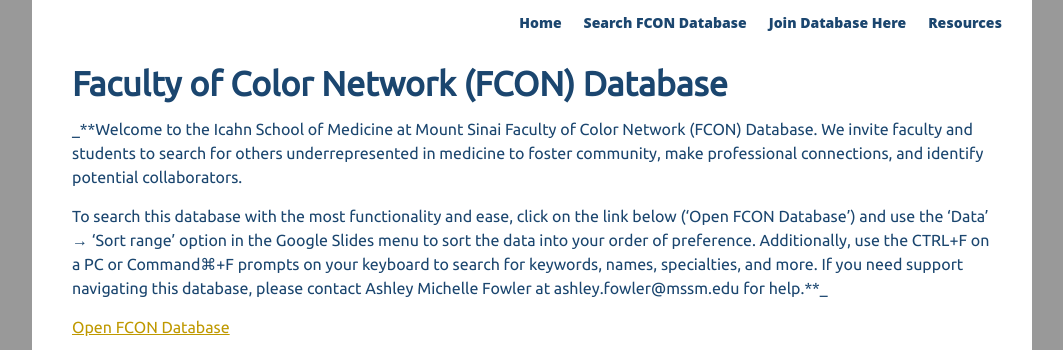
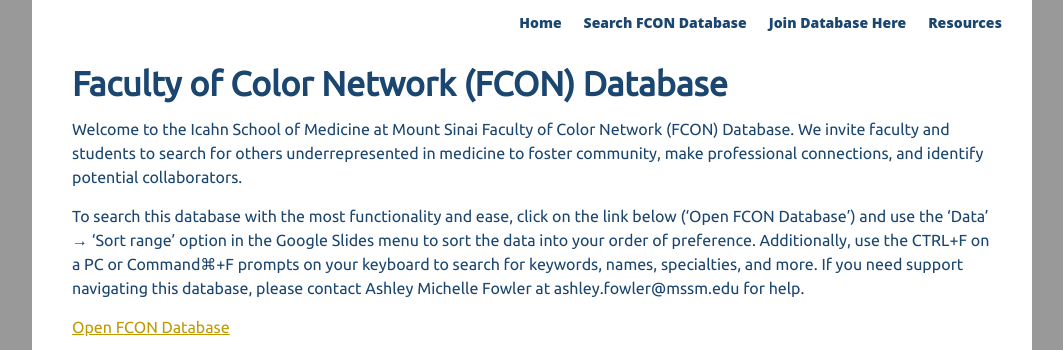
Before and after one commit to MSSMCMCA/FCON.github.io, a Jekyll site: the page built from list.md, in a window 1280 px wide, cut to the strip 0-350 px from the top of the page. Shown: the whole strip, without its empty margins (108-1171 px from the left). Built offline with Jekyll 4.4.1, drawn with Linux system fonts in a browser that asks for light colours; nearby versions of some CDN libraries.

Commit message:
Update list.md

```diff
--- a/list.md
+++ b/list.md
@@ -6,9 +6,9 @@
 
 {::options parse_block_html="true" /}
 
-_**Welcome to the Icahn School of Medicine at Mount Sinai Faculty of Color Network (FCON) Database. We invite faculty and students to search for others underrepresented in medicine to foster community, make professional connections, and identify potential collaborators.
+Welcome to the Icahn School of Medicine at Mount Sinai Faculty of Color Network (FCON) Database. We invite faculty and students to search for others underrepresented in medicine to foster community, make professional connections, and identify potential collaborators.
 
-To search this database with the most functionality and ease, click on the link below (‘Open FCON Database’) and use the ‘Data’ → ‘Sort range’ option in the Google Slides menu to sort the data into your order of preference. Additionally, use the CTRL+F on a PC or Command⌘+F prompts on your keyboard to search for keywords, names, specialties, and more. If you need support navigating this database, please contact Ashley Michelle Fowler at ashley.fowler@mssm.edu for help.**_
+To search this database with the most functionality and ease, click on the link below (‘Open FCON Database’) and use the ‘Data’ → ‘Sort range’ option in the Google Slides menu to sort the data into your order of preference. Additionally, use the CTRL+F on a PC or Command⌘+F prompts on your keyboard to search for keywords, names, specialties, and more. If you need support navigating this database, please contact Ashley Michelle Fowler at ashley.fowler@mssm.edu for help.
 
 [Open FCON Database](https://docs.google.com/spreadsheets/d/1VBbamuEr_pIS4soZ9F5UKhUZ2jtS1kHuR6WkvwtNa6Q/edit?usp=sharing)
 
```
